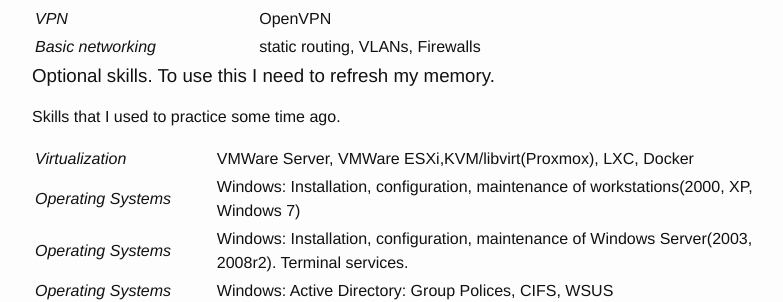
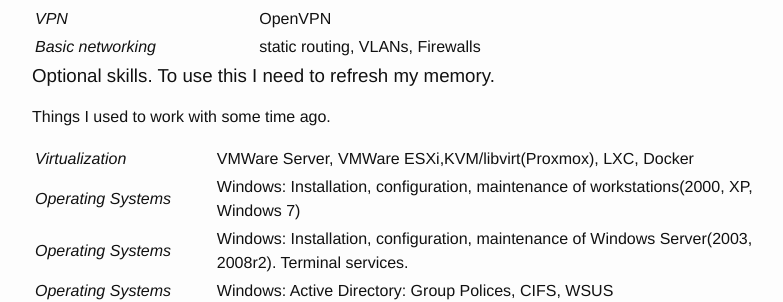
Before and after one commit to selivan/selivan.github.io, a Jekyll site: the page built from cv/index.md, in a window 1280 px wide and 900 px high, scrolled down 1167 px. Shown: the part 152-454 px from the top of the window, without its empty margins (238-1021 px from the left). Built offline with Jekyll 4.4.1, drawn with Linux system fonts in a browser that asks for light colours.

Commit message:
/cv: small changes

```diff
--- a/cv/index.md
+++ b/cv/index.md
@@ -45,7 +45,7 @@
 | _Basic networking_ | static routing, VLANs, Firewalls |
 
 ### Optional skills. To use this I need to refresh my memory.
-Skills that I used to practice some time ago.
+Things I used to work with some time ago.
 
 | _Virtualization_ | VMWare Server, VMWare ESXi,KVM/libvirt(Proxmox), LXC, Docker |
 | _Operating Systems_ | Windows: Installation, configuration, maintenance of workstations(2000, XP, Windows 7) |
```
